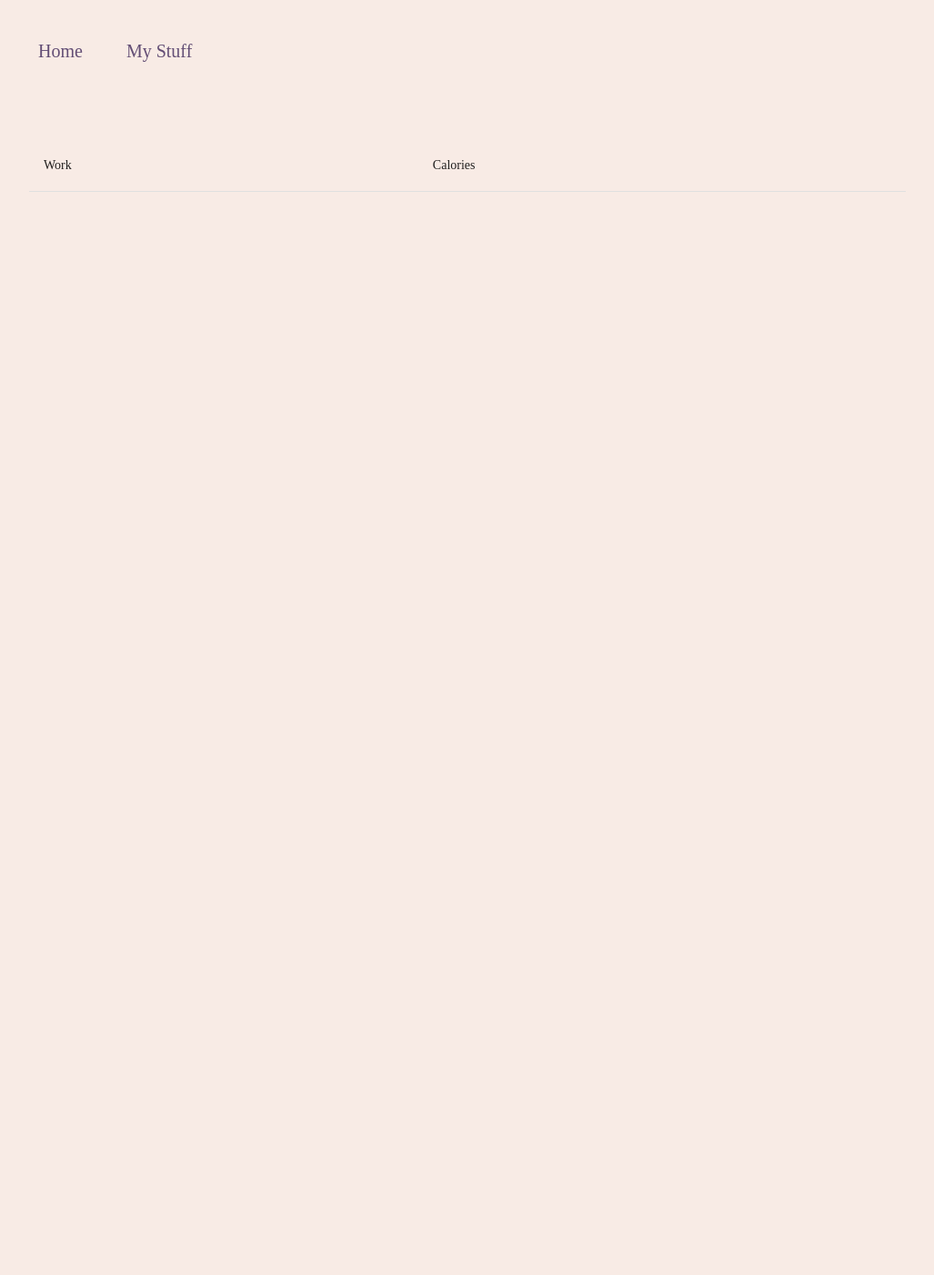
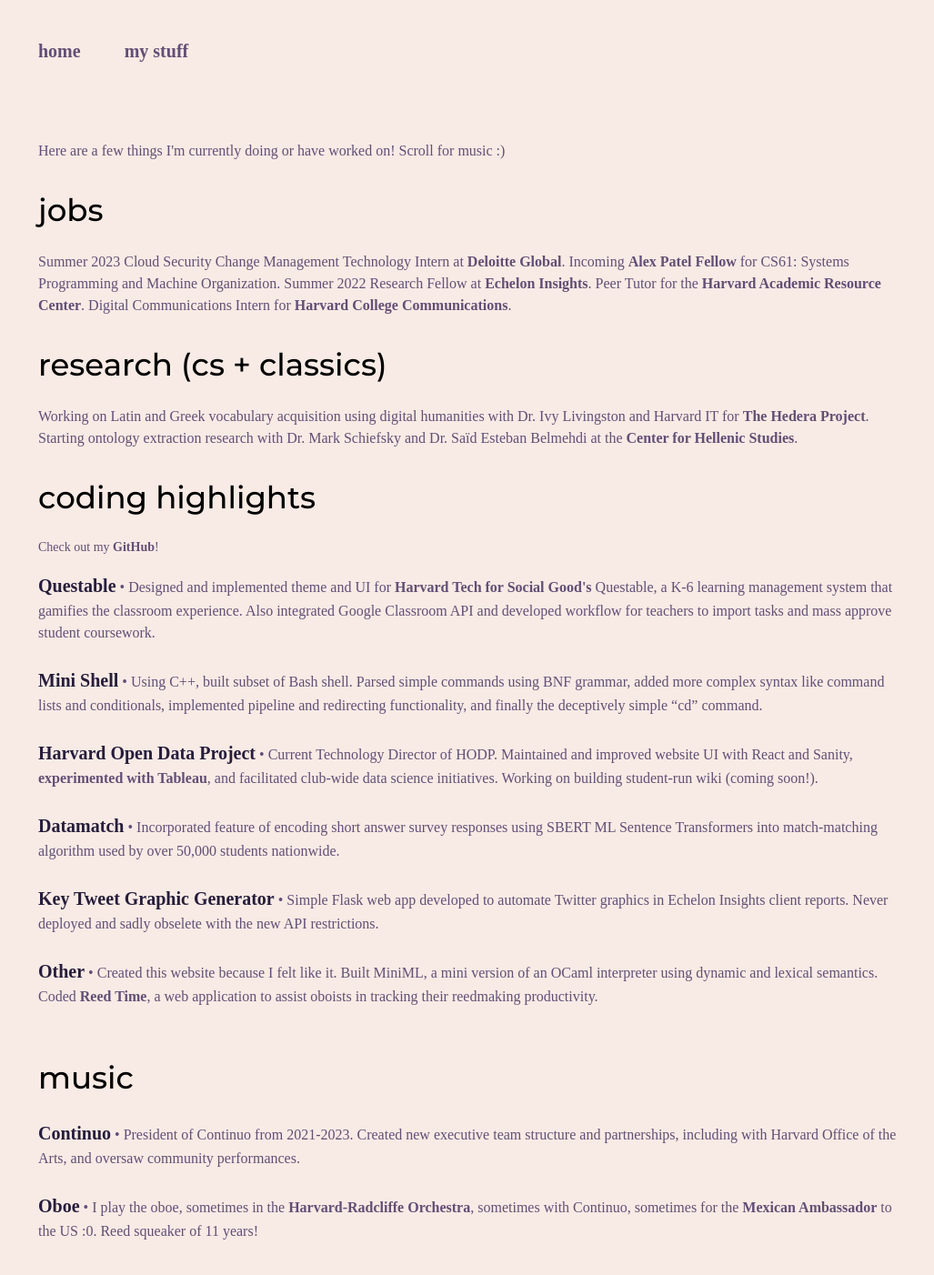
Before and after one commit to ashley-gong/ashley-gong.github.io, a React (Create React App) app: page /mystuff in a window 1280 px wide. Shown: the top 1402 px of the page at 91% size, without its empty margins (126-1153 px from the left). Before the commit the page ends 800 px from the top, so only its background shows below. Built offline with nearby package versions, Linux system fonts and the light colour scheme.

Commit message:
my stuff

```diff
--- a/src/App.css
+++ b/src/App.css
@@ -1,3 +1,5 @@
+@import url("https://fonts.googleapis.com/css2?family=Montserrat:wght@500&display=swap");
+
 .App {
   text-align: center;
 }
--- a/src/App.js
+++ b/src/App.js
@@ -1,8 +1,8 @@
 import "./App.css";
-import { BrowserRouter as Router, Routes, Route, Link } from "react-router-dom";
+import { BrowserRouter as Router, Routes, Route } from "react-router-dom";
 import Home from "./pages/Home";
 import MyStuff from "./pages/MyStuff";
-import { Grid, ThemeProvider, Typography, createTheme } from "@mui/material";
+import { Grid, ThemeProvider, createTheme, Link } from "@mui/material";
 
 const appTheme = createTheme({
   breakpoints: {
@@ -34,6 +34,10 @@
     h3: {
       paddingBottom: 8,
       color: "#261d3b",
+      fontFamily: "Montserrat",
+    },
+    h4: {
+      fontFamily: "Montserrat",
     },
     h6: {
       color: "#634e75",
@@ -46,6 +50,7 @@
     MuiLink: {
       styleOverrides: {
         root: {
+          fontFamily: "Andale Mono",
           textDecoration: "none",
           fontWeight: "bold",
           "&:hover": {
@@ -64,24 +69,14 @@
         <ThemeProvider theme={appTheme}>
           <Grid container spacing={6} sx={{ padding: 4, ml: 10 }}>
             <Grid item>
-              <Typography
-                component={Link}
-                to="/"
-                variant="h6"
-                sx={{ textDecoration: "none" }}
-              >
-                Home
-              </Typography>
+              <Link href="/" variant="h6">
+                home
+              </Link>
             </Grid>
             <Grid item>
-              <Typography
-                component={Link}
-                to="/mystuff"
-                variant="h6"
-                sx={{ textDecoration: "none" }}
-              >
-                My Stuff
-              </Typography>
+              <Link href="/mystuff" variant="h6">
+                my stuff
+              </Link>
             </Grid>
           </Grid>
 
--- /dev/null
+++ b/src/components/Coding.jsx
@@ -0,0 +1,66 @@
+import React from "react";
+import Project from "./Project";
+import Item from "./Item";
+import { Link, Typography } from "@mui/material";
+
+function Coding() {
+  return (
+    <Project title="coding highlights">
+      <Typography variant="body2" sx={{ pb: 2 }}>
+        Check out my <Link href="https://github.com/ashley-gong">GitHub</Link>!
+      </Typography>
+      <Item title="Questable" link="https://questable.vercel.app/">
+        Designed and implemented theme and UI for{" "}
+        <Link href="https://socialgood.hcs.harvard.edu/">
+          Harvard Tech for Social Good's
+        </Link>{" "}
+        Questable, a K-6 learning management system that gamifies the classroom
+        experience. Also integrated Google Classroom API and developed workflow
+        for teachers to import tasks and mass approve student coursework.
+      </Item>
+      <Item
+        title="Mini Shell"
+        link="https://cs61.seas.harvard.edu/site/2022/Shell/#gsc.tab=0"
+      >
+        Using C++, built subset of Bash shell. Parsed simple commands using BNF
+        grammar, added more complex syntax like command lists and conditionals,
+        implemented pipeline and redirecting functionality, and finally the
+        deceptively simple “cd” command.
+      </Item>
+      <Item title="Harvard Open Data Project" link="https://www.hodp.org/">
+        Current Technology Director of HODP. Maintained and improved website UI
+        with React and Sanity,{" "}
+        <Link href="https://www.hodp.org/blog/where-do-hodp-s-accents-come-from">
+          experimented with Tableau
+        </Link>
+        , and facilitated club-wide data science initiatives. Working on
+        building student-run wiki (coming soon!).
+      </Item>
+      <Item title="Datamatch" link="https://datamatch.me/">
+        Incorporated feature of encoding short answer survey responses using
+        SBERT ML Sentence Transformers into match-matching algorithm used by
+        over 50,000 students nationwide.{" "}
+      </Item>
+      <Item
+        title="Key Tweet Graphic Generator"
+        link="https://github.com/ashley-gong/Key-Tweet-Generator"
+      >
+        Simple Flask web app developed to automate Twitter graphics in Echelon
+        Insights client reports. Never deployed and sadly obselete with the new
+        API restrictions.{" "}
+      </Item>
+      <Item title="Other" link="">
+        Created this website because I felt like it. Built MiniML, a mini
+        version of an OCaml interpreter using dynamic and lexical semantics.
+        Coded{" "}
+        <Link href="https://github.com/ashley-gong/cs50-finalproject">
+          Reed Time
+        </Link>
+        , a web application to assist oboists in tracking their reedmaking
+        productivity.
+      </Item>
+    </Project>
+  );
+}
+
+export default Coding;
--- /dev/null
+++ b/src/components/Item.jsx
@@ -0,0 +1,26 @@
+import { Link, Typography } from "@mui/material";
+import React from "react";
+
+function CodingItem({ title, link, children }) {
+  return (
+    <Typography variant="body1" sx={{ pb: 3 }}>
+      {link !== "" ? (
+        <Link href={link} variant="h6" color="secondary">
+          {title}
+        </Link>
+      ) : (
+        <Typography
+          variant="h6"
+          color="secondary"
+          display="inline"
+          sx={{ fontWeight: "bold" }}
+        >
+          {title}
+        </Typography>
+      )}{" "}
+      • {children}
+    </Typography>
+  );
+}
+
+export default CodingItem;
--- /dev/null
+++ b/src/components/Jobs.jsx
@@ -0,0 +1,32 @@
+import React from "react";
+import Project from "./Project";
+import { Link } from "@mui/material";
+
+function Jobs() {
+  return (
+    <Project title="jobs">
+      Summer 2023 Cloud Security Change Management Technology Intern at{" "}
+      <Link href="https://www.deloitte.com/global/en.html">
+        Deloitte Global
+      </Link>
+      . Incoming{" "}
+      <Link href="https://csadvising.seas.harvard.edu/opportunities/patel/">
+        Alex Patel Fellow
+      </Link>{" "}
+      for CS61: Systems Programming and Machine Organization. Summer 2022
+      Research Fellow at{" "}
+      <Link href="https://echeloninsights.com/">Echelon Insights</Link>. Peer
+      Tutor for the{" "}
+      <Link href="https://academicresourcecenter.harvard.edu/">
+        Harvard Academic Resource Center
+      </Link>
+      . Digital Communications Intern for{" "}
+      <Link href="https://college.harvard.edu/">
+        Harvard College Communications
+      </Link>
+      .
+    </Project>
+  );
+}
+
+export default Jobs;
--- /dev/null
+++ b/src/components/Music.jsx
@@ -0,0 +1,29 @@
+import React from "react";
+import Project from "./Project";
+import Item from "./Item";
+import { Link } from "@mui/material";
+
+function Music() {
+  return (
+    <Project title="music">
+      <Item title="Continuo" link="https://continuomusic.org/">
+        President of Continuo from 2021-2023. Created new executive team
+        structure and partnerships, including with Harvard Office of the Arts,
+        and oversaw community performances.
+      </Item>
+      <Item title="Oboe" link="">
+        I play the oboe, sometimes in the{" "}
+        <Link href="https://www.harvardradcliffeorchestra.org/">
+          Harvard-Radcliffe Orchestra
+        </Link>
+        , sometimes with Continuo, sometimes for the{" "}
+        <Link href="https://www.instagram.com/p/CgksLsPpUlN/">
+          Mexican Ambassador
+        </Link>{" "}
+        to the US :0. Reed squeaker of 11 years!
+      </Item>
+    </Project>
+  );
+}
+
+export default Music;
--- /dev/null
+++ b/src/components/Project.jsx
@@ -0,0 +1,17 @@
+import { Typography } from "@mui/material";
+import React from "react";
+
+function Project({ title, children }) {
+  return (
+    <div>
+      <Typography variant="h4" sx={{ textAlign: "left", pb: 3 }}>
+        {title}
+      </Typography>
+      <Typography variant="body1" sx={{ textAlign: "left", pb: 4 }}>
+        {children}
+      </Typography>
+    </div>
+  );
+}
+
+export default Project;
--- a/src/pages/Home.js
+++ b/src/pages/Home.js
@@ -12,7 +12,7 @@
       color="primary"
     >
       <Typography variant="h3" sx={{ textAlign: "left", pb: 3 }}>
-        Hey, I'm Ashley!
+        hey, I'm Ashley!
       </Typography>
       <Typography variant="h6" sx={{ textAlign: "left" }}>
         I'm a junior at Harvard studying Computer Science and Classics. Learn
--- a/src/pages/MyStuff.js
+++ b/src/pages/MyStuff.js
@@ -1,29 +1,32 @@
-import {
-  Box,
-  Table,
-  TableBody,
-  TableCell,
-  TableContainer,
-  TableHead,
-  TableRow,
-} from "@mui/material";
+import { Box, Link, Typography } from "@mui/material";
 import React from "react";
+import Project from "../components/Project";
+import Jobs from "../components/Jobs";
+import Coding from "../components/Coding";
+import Music from "../components/Music";
 
 function MyStuff() {
   return (
     <div>
-      <Box margin={{ xs: "50px 50px 50px 50px", lg: "50px 150px 150px 150px" }}>
-        <TableContainer>
-          <Table sx={{ minWidth: 650 }} aria-label="simple table">
-            <TableHead>
-              <TableRow>
-                <TableCell>Work</TableCell>
-                <TableCell>Calories</TableCell>
-              </TableRow>
-            </TableHead>
-            <TableBody></TableBody>
-          </Table>
-        </TableContainer>
+      <Box margin={{ xs: "40px 40px 40px 40px", lg: "50px 160px 160px 160px" }}>
+        <Typography variant="body1" sx={{ textAlign: "left", pb: 4 }}>
+          Here are a few things I'm currently doing or have worked on! Scroll
+          for music :{")"}
+        </Typography>
+        <Jobs />
+        <Project title="research (cs + classics)">
+          Working on Latin and Greek vocabulary acquisition using digital
+          humanities with Dr. Ivy Livingston and Harvard IT for{" "}
+          <Link href="https://hederaproject.org/">The Hedera Project</Link>.
+          Starting ontology extraction research with Dr. Mark Schiefsky and Dr.
+          Saïd Esteban Belmehdi at the{" "}
+          <Link href="https://chs.harvard.edu/">
+            Center for Hellenic Studies
+          </Link>
+          .
+        </Project>
+        <Coding />
+        <Music />
       </Box>
     </div>
   );
```
